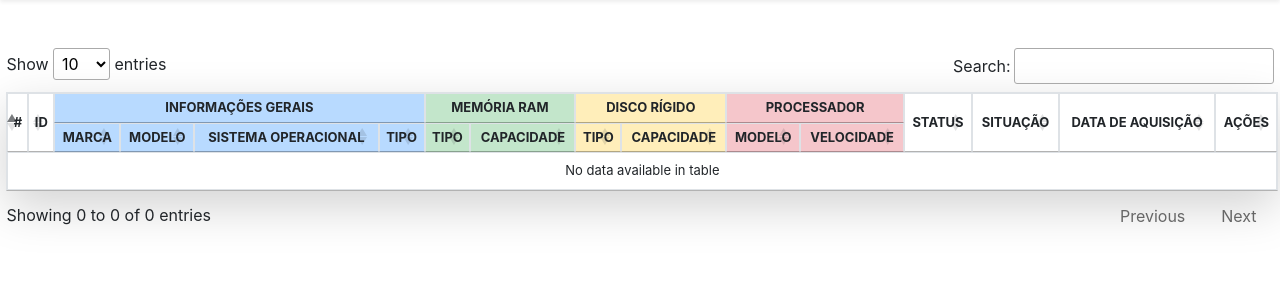
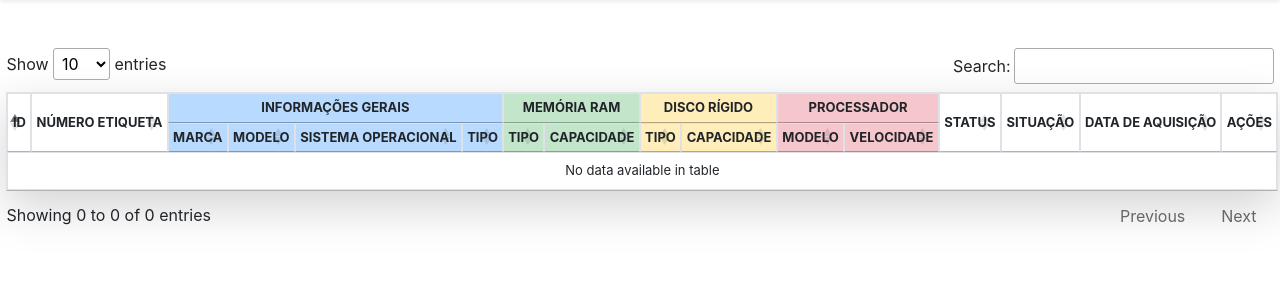
Before and after one commit to PabuloJorge/equipamentos-ea, a PHP site: page /computadores/ in a window 1280 px wide. Shown: the part 76-376 px from the top of the page. Run offline with PHP 8.4, Linux system fonts and the light colour scheme; data that the repository does not hold is empty; some libraries are stand-ins or nearby versions.

Commit message:
adicionando a coluna 'etiqueta' ao computador

```diff
--- a/computadores/alteracao.php
+++ b/computadores/alteracao.php
@@ -8,6 +8,7 @@ $id = $_GET['id'];
 
 $data_aquisicao = $_POST['data_aquisicao'];
 $marca = $_POST['marca'];
+$etiqueta = $_POST['etiqueta'];
 $modelo = $_POST['modelo'];
 $sistema_operacional = $_POST['sistema_operacional'];
 $tipo = $_POST['tipo'];
@@ -33,7 +34,7 @@ if ($status == "Inativo") {
     }
 }
 
-$sql = "UPDATE tb_computador SET data_aquisicao = '$data_aquisicao', marca = '$marca', modelo = '$modelo', sistema_operacional = '$sistema_operacional', tipo = '$tipo', ram_tipo = '$ram_tipo', ram_capacidade = '$ram_capacidade', disco_tipo = '$disco_tipo', disco_capacidade = '$disco_capacidade', processador_modelo = '$processador_modelo', processador_velocidade = '$processador_velocidade', status = '$status', situacao = '$situacao' WHERE id = '$id'";
+$sql = "UPDATE tb_computador SET data_aquisicao = '$data_aquisicao', marca = '$marca', etiqueta = '$etiqueta', modelo = '$modelo', sistema_operacional = '$sistema_operacional', tipo = '$tipo', ram_tipo = '$ram_tipo', ram_capacidade = '$ram_capacidade', disco_tipo = '$disco_tipo', disco_capacidade = '$disco_capacidade', processador_modelo = '$processador_modelo', processador_velocidade = '$processador_velocidade', status = '$status', situacao = '$situacao' WHERE id = '$id'";
 
 $resultado = mysqli_query($strcon, $sql);
 
--- a/computadores/cadastro.php
+++ b/computadores/cadastro.php
@@ -8,6 +8,7 @@ include_once('../functions/limpaCampos.php');
 
 $data_aquisicao = $_POST['data_aquisicao'];
 $marca = $_POST['marca'];
+echo $etiqueta = $_POST['etiqueta'];
 $modelo = $_POST['modelo'];
 $sistema_operacional = $_POST['sistema_operacional'];
 $tipo = $_POST['tipo'];
@@ -21,8 +22,8 @@ $status = $_POST['status'];
 $situacao = $_POST['situacao'];
 
 
-$sql = "INSERT INTO tb_computador (data_aquisicao, marca, modelo, sistema_operacional, tipo, ram_tipo, ram_capacidade, disco_tipo, disco_capacidade, processador_modelo, processador_velocidade, status, situacao)
-                VALUES ('$data_aquisicao', '$marca', '$modelo', '$sistema_operacional', '$tipo', '$ram_tipo', '$ram_capacidade', '$disco_tipo', '$disco_capacidade', '$processador_modelo', '$processador_velocidade', '$status', '$situacao')";
+$sql = "INSERT INTO tb_computador (data_aquisicao, marca,etiqueta, modelo, sistema_operacional, tipo, ram_tipo, ram_capacidade, disco_tipo, disco_capacidade, processador_modelo, processador_velocidade, status, situacao)
+                VALUES ('$data_aquisicao', '$marca', '$etiqueta', '$modelo', '$sistema_operacional', '$tipo', '$ram_tipo', '$ram_capacidade', '$disco_tipo', '$disco_capacidade', '$processador_modelo', '$processador_velocidade', '$status', '$situacao')";
 
 $resultado = mysqli_query($strcon, $sql);
 
--- a/computadores/form_alteracao.php
+++ b/computadores/form_alteracao.php
@@ -102,6 +102,12 @@ $dados = mysqli_fetch_assoc($resultado);
                         <label class="col control-label">Marca</label>
                         <div class="col-sm-10">
                             <input type="text" name="marca" class="form-control   w-25" maxlength="20" placeholder="Ex: Lenovo, HP" value="<?php echo $dados['marca']; ?>" required>
+                        </div>
+                    </div>
+                    <div class="form-group">
+                        <label class="col control-label">Etiqueta</label>
+                        <div class="col-sm-10">
+                            <input type="text" name="etiqueta" value="<?php echo $dados['etiqueta']; ?>" class="form-control  w-25" maxlength="50" required>
                         </div>
                     </div>
                     <div class="form-group">
--- a/computadores/index.php
+++ b/computadores/index.php
@@ -83,8 +83,8 @@
                 <table id="tabela" class="table table-hover text-center shadow-lg table-bordered" style="font-size: 13px;">
                     <thead>
                         <tr>
-                            <th scope="col" rowspan="2" class="text-center align-middle p-1">#</th>
                             <th scope="col" rowspan="2" class="text-center align-middle p-1">ID</th>
+                            <th scope="col" rowspan="2" class="text-center align-middle p-1">NÚMERO ETIQUETA</th>
                             <th scope="col" colspan="4" class="text-center table-primary p-1">INFORMAÇÕES GERAIS</th>
                             <th scope="col" colspan="2" class="text-center table-success p-1">MEMÓRIA RAM</th>
                             <th scope="col" colspan="2" class="text-center table-warning p-1">DISCO RÍGIDO</th>
@@ -144,9 +144,9 @@
 
                             echo "
 						<tr>
-							<th class='align-middle' scope='row'>" . $cont . "</th>
 
 							<td  class='align-middle'>" . $dados['id'] . "</td>
+                            <td  class='align-middle'>" . $dados['etiqueta'] . "</td>
                             <td  class='align-middle'>" . $dados['marca'] . "</td>
                             <td  class='align-middle'>" . $dados['modelo'] . "</td>
                             <td  class='align-middle'>" . $dados['sistema_operacional'] . "</td>
```
Also changed, not shown: computadores/form_cadastro.php (+7 -0 lines).
